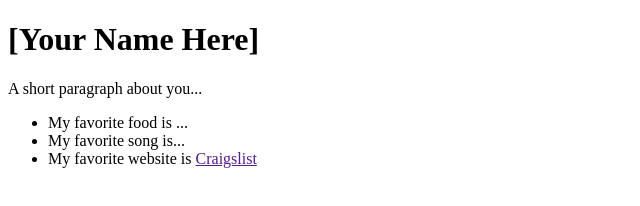
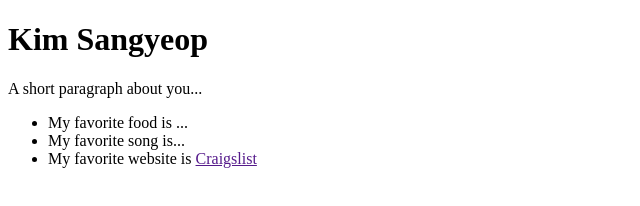
Before and after one commit to yeop99/2023portfoliodemo, a plain HTML site: page index.html in a window 1280 px wide. Shown: the whole page, without its empty margins (0-640 px from the left). Drawn offline with Linux system fonts and the light colour scheme.

Commit message:
Changed name

```diff
--- a/index.html
+++ b/index.html
@@ -3,7 +3,7 @@
 <html>
 
 <head>
-  <title>[your name's] Personal Landing Page</title>
+  <title>Kim's Personal Landing Page</title>
   <meta charset="utf-8" />
 
   <!-- CSS -->
@@ -27,7 +27,7 @@
       <!-- <img src="https://archives.bulbagarden.net/media/upload/6/69/Spr_4d_054Dizzy.png" alt="Psyduck" /> -->
 
       <!-- about me-->
-      <h1>[Your Name Here]</h1>
+      <h1>Kim Sangyeop</h1>
       <p class="desc">A short paragraph about you...</p>
       <ul>
         <li>My favorite food is ...</li>
```
